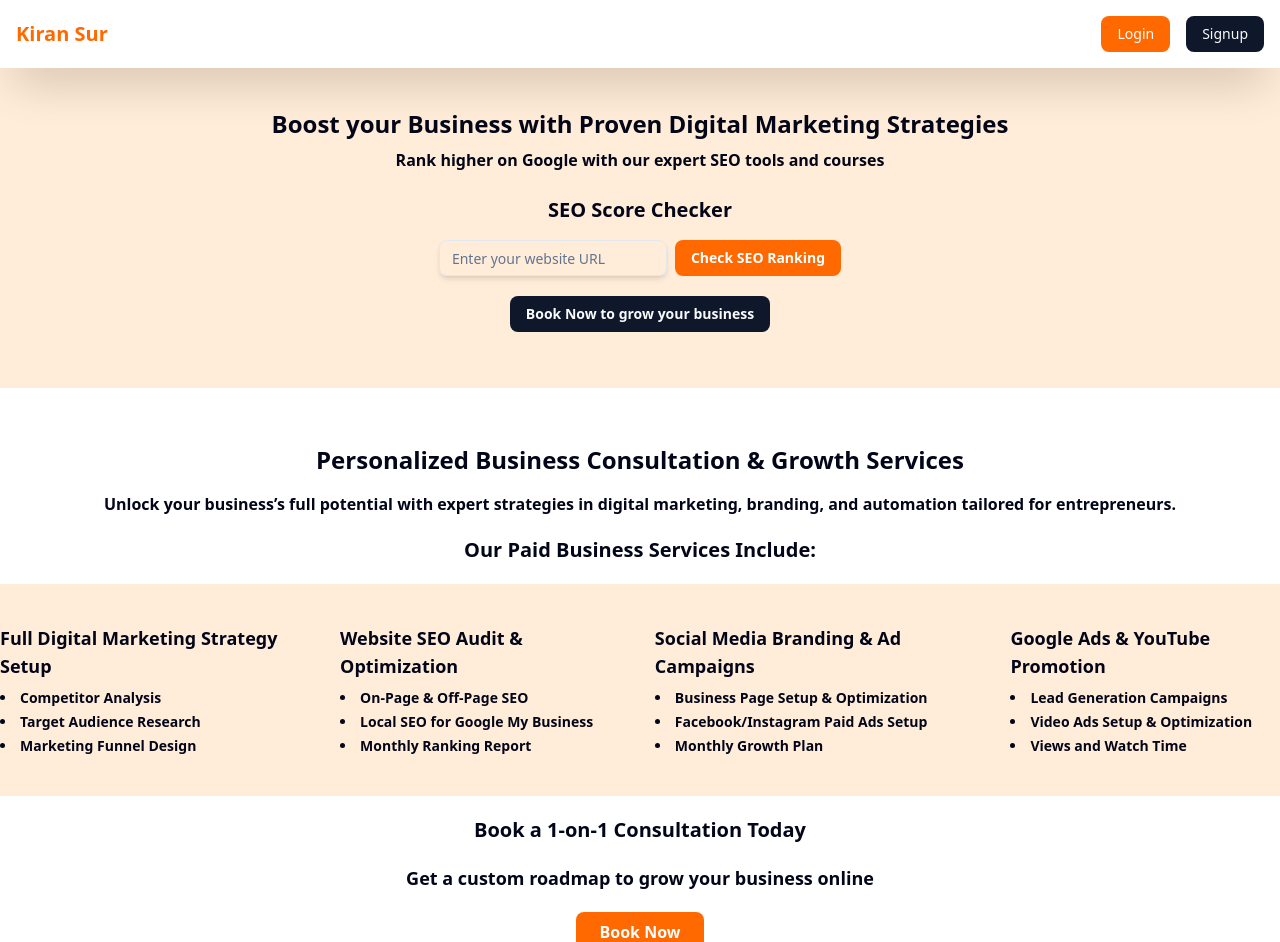
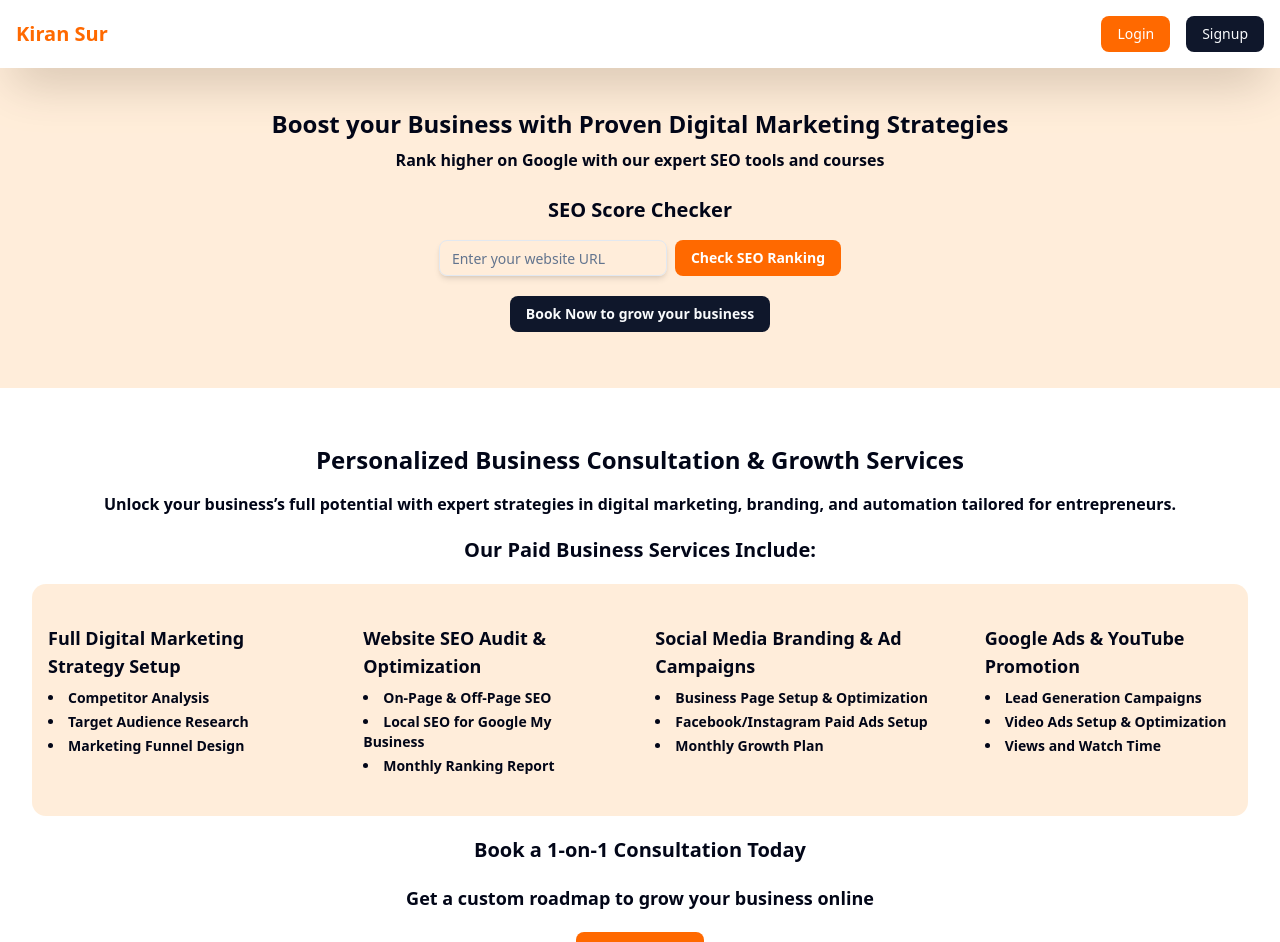
Before and after one commit to RKEX/kiransurdigital, a Next.js app: page / in a window 1280 px wide. Shown: the top 942 px of the page. Built offline with nearby package versions, Linux system fonts and the light colour scheme; no server answers.

Commit message:
Update ConsultationComp.tsx

```diff
--- a/src/components/ConsultationComp/ConsultationComp.tsx
+++ b/src/components/ConsultationComp/ConsultationComp.tsx
@@ -2,7 +2,7 @@ import { Button } from "../ui/button";
 
 const ConsultationComp = () => {
   return (
-    <div className="flex justify-center w-full flex-col">
+    <div className="w-full px-4 sm:px-6 md:px-8">
       {/* Headline */}
       <div className="grid gap-4 text-center mt-4">
         <div className="font-bold font-sans text-2xl">
@@ -19,8 +19,8 @@ const ConsultationComp = () => {
       </div>
 
       {/* Service Cards */}
-      <div className="bg-orange-300/25 w-full py-10">
-        <div className="flex flex-col lg:flex-row justify-center gap-10 container mx-auto">
+      <div className="bg-orange-300/25 w-full py-10 rounded-xl">
+        <div className="flex flex-col lg:flex-row justify-center gap-10 max-w-7xl mx-auto px-4">
           {/* Card 1 */}
           <div>
             <div className="font-bold text-lg mb-2">
```
